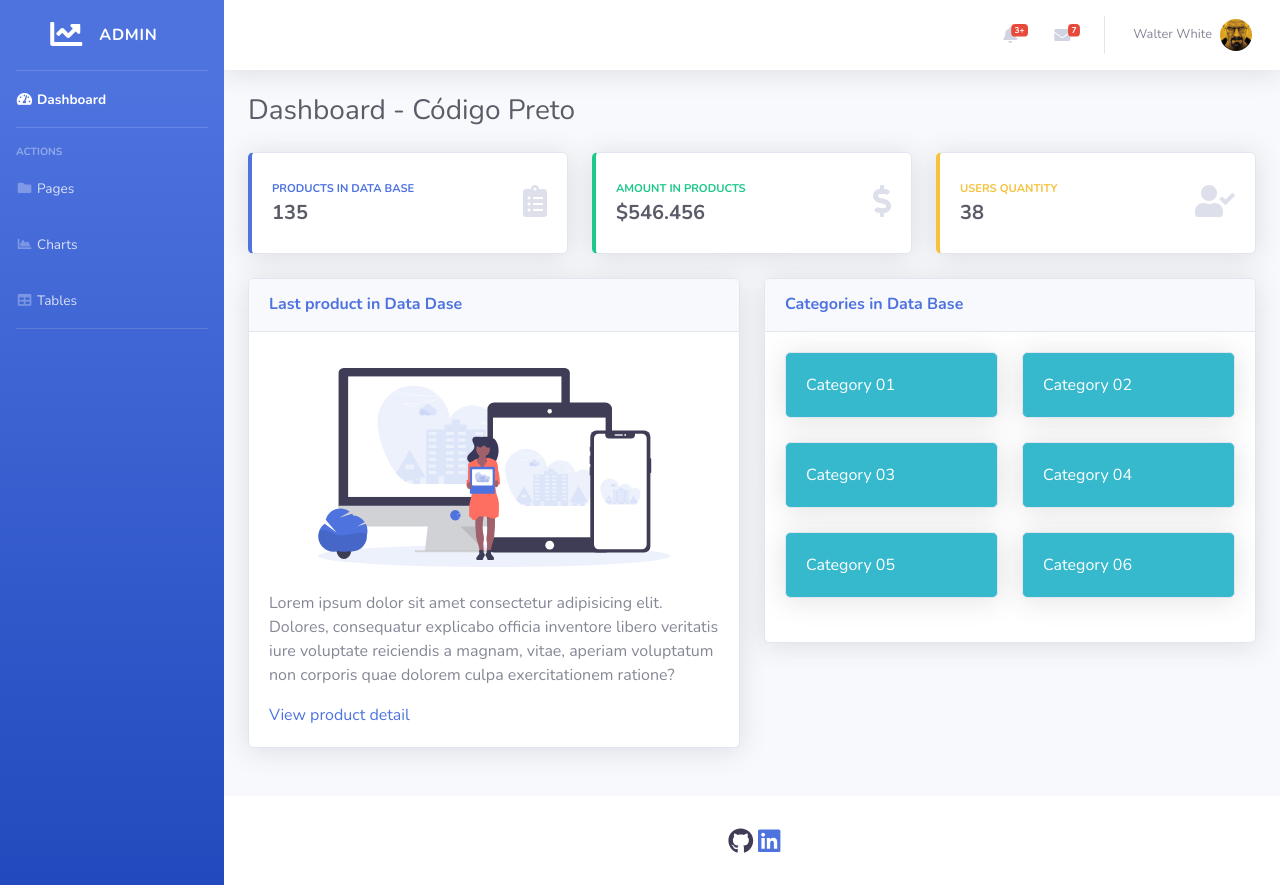
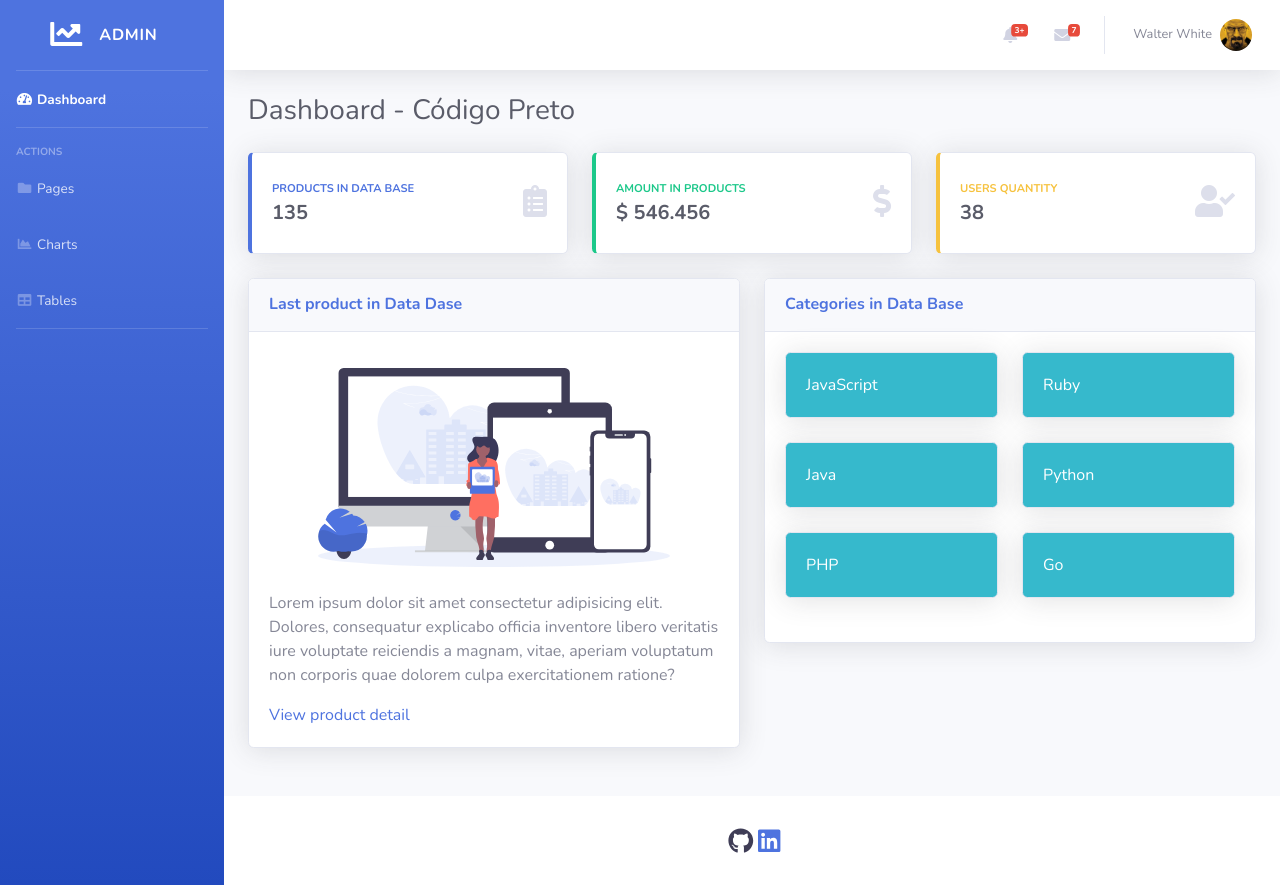
Before and after one commit to felipeblobo/dashboard-codigo-preto, a React (Create React App) app: page / in a window 1280 px wide. Built offline with nearby package versions, Linux system fonts and the light colour scheme.

Commit message:
tornando as variaveis dinamicas e utilizando o useState

```diff
--- a/package.json
+++ b/package.json
@@ -9,6 +9,7 @@
     "@testing-library/jest-dom": "^5.11.4",
     "@testing-library/react": "^11.1.0",
     "@testing-library/user-event": "^12.1.10",
+    "prop-types": "^15.7.2",
     "react": "^17.0.2",
     "react-dom": "^17.0.2",
     "react-scripts": "4.0.3",
--- /dev/null
+++ b/src/components/ContentWrapper/PageContent/ContentRow.js
@@ -0,0 +1,97 @@
+// import PropTypes from "prop-types";
+import { useState } from "react";
+
+function ContentRow() {
+  const products = {
+    quantity: 135,
+    amount: "$ 546.456",
+  };
+
+  const usersObject = {
+    quantity: 38,
+  };
+
+	const [users, setUsers] =useState(usersObject.quantity);
+
+	function changeUsersQuantity() {
+		setUsers(users + 1)
+		console.log(users)
+
+	}
+
+  return (
+    // <!-- Amount of Products in DB -->
+    <>
+      <div className="col-md-4 mb-4">
+        <div className="card border-left-primary shadow h-100 py-2">
+          <div className="card-body">
+            <div className="row no-gutters align-items-center">
+              <div className="col mr-2">
+                <div className="text-xs font-weight-bold text-primary text-uppercase mb-1">
+                  {" "}
+                  Products in Data Base
+                </div>
+                <div className="h5 mb-0 font-weight-bold text-gray-800">
+                  {products.quantity}
+                </div>
+              </div>
+              <div className="col-auto">
+                <i className="fas fa-clipboard-list fa-2x text-gray-300"></i>
+              </div>
+            </div>
+          </div>
+        </div>
+      </div>
+
+      {/* // <!-- $$$ of all products in DB --> */}
+      <div className="col-md-4 mb-4">
+        <div className="card border-left-success shadow h-100 py-2">
+          <div className="card-body">
+            <div className="row no-gutters align-items-center">
+              <div className="col mr-2">
+                <div className="text-xs font-weight-bold text-success text-uppercase mb-1">
+                  {" "}
+                  Amount in products
+                </div>
+                <div className="h5 mb-0 font-weight-bold text-gray-800">
+                  {products.amount}
+                </div>
+              </div>
+              <div className="col-auto">
+                <i className="fas fa-dollar-sign fa-2x text-gray-300"></i>
+              </div>
+            </div>
+          </div>
+        </div>
+      </div>
+
+      {/* // <!-- Amount of users in DB --> */}
+      <div className="col-md-4 mb-4">
+        <div className="card border-left-warning shadow h-100 py-2">
+          <div className="card-body">
+            <div className="row no-gutters align-items-center">
+              <div className="col mr-2">
+                <div className="text-xs font-weight-bold text-warning text-uppercase mb-1">
+                  Users quantity
+                </div>
+                <div className="h5 mb-0 font-weight-bold text-gray-800">
+                  {users}
+                </div>
+              </div>
+              <div className="col-auto"  onClick={() => changeUsersQuantity()}>
+                <i className="fas fa-user-check fa-2x text-gray-300"></i>
+              </div>
+            </div>
+          </div>
+        </div>
+      </div>
+    </>
+  );
+}
+
+// ContentRow.propTypes = {
+//   products: PropTypes.object,
+//   users: PropTypes.object,
+// };
+
+export default ContentRow;
--- a/src/components/ContentWrapper/PageContent/ContentRow1.js
+++ /dev/null
@@ -1,59 +0,0 @@
-function ContentRow1() {
-  return (
-    // <!-- Amount of Products in DB -->
-          <>
-						<div className="col-md-4 mb-4">
-							<div className="card border-left-primary shadow h-100 py-2">
-								<div className="card-body">
-									<div className="row no-gutters align-items-center">
-										<div className="col mr-2">
-											<div className="text-xs font-weight-bold text-primary text-uppercase mb-1"> Products in Data Base</div>
-											<div className="h5 mb-0 font-weight-bold text-gray-800">135</div>
-										</div>
-										<div className="col-auto">
-											<i className="fas fa-clipboard-list fa-2x text-gray-300"></i>
-										</div>
-									</div>
-								</div>
-							</div>
-						</div>
-
-						{/* // <!-- $$$ of all products in DB --> */}
-						<div className="col-md-4 mb-4">
-							<div className="card border-left-success shadow h-100 py-2">
-								<div className="card-body">
-									<div className="row no-gutters align-items-center">
-										<div className="col mr-2">
-											<div className="text-xs font-weight-bold text-success text-uppercase mb-1"> Amount in products</div>
-											<div className="h5 mb-0 font-weight-bold text-gray-800">$546.456</div>
-										</div>
-										<div className="col-auto">
-											<i className="fas fa-dollar-sign fa-2x text-gray-300"></i>
-										</div>
-									</div>
-								</div>
-							</div>
-						</div>
-
-						{/* // <!-- Amount of users in DB --> */}
-						<div className="col-md-4 mb-4">
-							<div className="card border-left-warning shadow h-100 py-2">
-								<div className="card-body">
-									<div className="row no-gutters align-items-center">
-										<div className="col mr-2">
-											<div className="text-xs font-weight-bold text-warning text-uppercase mb-1">Users quantity
-											</div>
-											<div className="h5 mb-0 font-weight-bold text-gray-800">38</div>
-										</div>
-										<div className="col-auto">
-											<i className="fas fa-user-check fa-2x text-gray-300"></i>
-										</div>
-									</div>
-								</div>
-							</div>
-						</div>
-        </>
-  )
-}
-
-export default ContentRow1;
--- a/src/components/ContentWrapper/PageContent/ContentRow2.js
+++ b/src/components/ContentWrapper/PageContent/ContentRow2.js
@@ -1,6 +1,33 @@
-import Product from '../../../assets/images/product_dummy.svg'
+import Product from "../../../assets/images/product_dummy.svg";
 
 function ContentRow2() {
+  const categories = [
+    {
+      id: 1,
+      language: "JavaScript",
+    },
+    {
+      id: 2,
+      language: "Ruby",
+    },
+    {
+      id: 3,
+      language: "Java",
+    },
+    {
+      id: 4,
+      language: "Python",
+    },
+    {
+      id: 5,
+      language: "PHP",
+    },
+    {
+      id: 6,
+      language: "Go",
+    },
+  ];
+
   return (
     // <!-- Amount of Products in DB -->
     <>
@@ -15,9 +42,9 @@ function ContentRow2() {
             <div className="text-center">
               <img
                 className="img-fluid px-3 px-sm-4 mt-3 mb-4"
-                style={{width: "25rem"}}
+                style={{ width: "25rem" }}
                 src={Product}
-                alt=''
+                alt=""
               />
             </div>
             <p>
@@ -43,36 +70,15 @@ function ContentRow2() {
           </div>
           <div className="card-body">
             <div className="row">
-              <div className="col-lg-6 mb-4">
-                <div className="card bg-info text-white shadow">
-                  <div className="card-body">Category 01</div>
-                </div>
-              </div>
-              <div className="col-lg-6 mb-4">
-                <div className="card bg-info text-white shadow">
-                  <div className="card-body">Category 02</div>
-                </div>
-              </div>
-              <div className="col-lg-6 mb-4">
-                <div className="card bg-info text-white shadow">
-                  <div className="card-body">Category 03</div>
-                </div>
-              </div>
-              <div className="col-lg-6 mb-4">
-                <div className="card bg-info text-white shadow">
-                  <div className="card-body">Category 04</div>
-                </div>
-              </div>
-              <div className="col-lg-6 mb-4">
-                <div className="card bg-info text-white shadow">
-                  <div className="card-body">Category 05</div>
-                </div>
-              </div>
-              <div className="col-lg-6 mb-4">
-                <div className="card bg-info text-white shadow">
-                  <div className="card-body">Category 06</div>
-                </div>
-              </div>
+              {categories.map((category) => {
+                return (
+                  <div className="col-lg-6 mb-4">
+                    <div className="card bg-info text-white shadow">
+                      <div className="card-body">{category.language}</div>
+                    </div>
+                  </div>
+                );
+              })}
             </div>
           </div>
         </div>
--- a/src/components/ContentWrapper/PageContent/PageContent.js
+++ b/src/components/ContentWrapper/PageContent/PageContent.js
@@ -1,4 +1,4 @@
-import ContentRow1 from './ContentRow1';
+import ContentRow1 from './ContentRow';
 import ContentRow2 from './ContentRow2';
 
 function PageContent() {
@@ -7,8 +7,8 @@ function PageContent() {
       <div className="d-sm-flex align-items-center justify-content-between mb-4">
         <h1 className="h3 mb-0 text-gray-800">Dashboard - Código Preto</h1>
       </div>
-      <div class="row"><ContentRow1 /></div>
-      <div class="row"><ContentRow2 /></div>
+      <div className="row"><ContentRow1 /></div>
+      <div className="row"><ContentRow2 /></div>
     </div>
   );
 }
```
Also changed, not shown: 1 other file (tests, documents, lock files or other folders).
